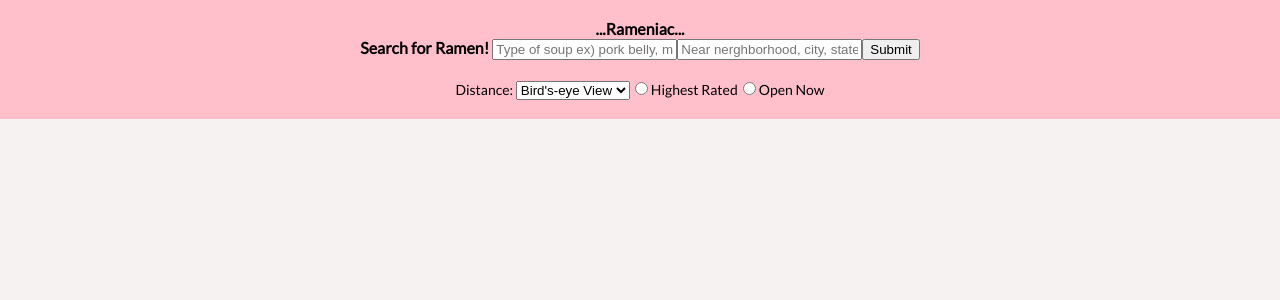
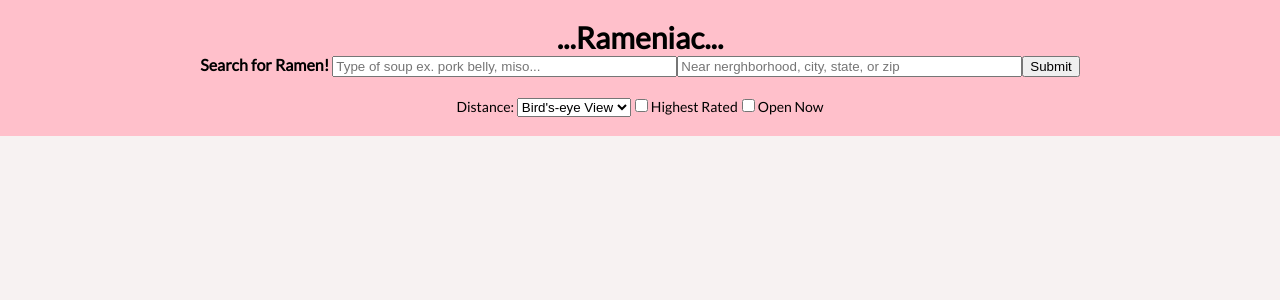
Before and after one commit to wachka06/ramenhead-client, a React (Create React App) app: page / in a window 1280 px wide. Shown: the top 300 px of the page. Built offline with nearby package versions, Linux system fonts and the light colour scheme.

Commit message:
filter function done

```diff
--- a/src/App.js
+++ b/src/App.js
@@ -11,8 +11,8 @@ class App extends Component {
     searchWord: '',
     searchArea: '',
     selectedRamen: {},
-    sortByRating: '',
-    sortByOpen: '',
+    sortByRating: false,
+    sortByOpen: false,
     sortByDistance: "Bird's-eye View"
   }
 
@@ -62,12 +62,12 @@ class App extends Component {
           return obj.distance <= 322
         })
       }
-      if (this.state.sortByRating === "Highest Rated") {
+      if (this.state.sortByRating) {
          filteredRamenArray = filteredRamenArray.sort(function(obj1, obj2) {
            return obj2.rating - obj1.rating
          })
        }
-       if (this.state.sortByOpen === "isOpen") {
+       if (this.state.sortByOpen) {
           filteredRamenArray = filteredRamenArray.filter(obj => {
             return obj.is_closed === false
           })
@@ -138,12 +138,13 @@ class App extends Component {
   //       )
   // }
 
-  handleRating = (event) => {
-    this.setState({sortByRating: event.target.value})
+  handleRating = (event) => { // if the User can unclick the Rating, use checkbox instead of radiobutton!
+    // console.log("checked:", event.target.checked)
+    this.setState({sortByRating: event.target.checked}) // event.target.checked gives you boolean.
   }
 
   handleOpen = (event) => {
-    this.setState({sortByOpen: event.target.value})
+    this.setState({sortByOpen: event.target.checked})
   }
 
   handleDistance = (event) => {
@@ -155,12 +156,12 @@ class App extends Component {
     console.log("APP", this.state)
     return (
       <div className="App">
-
+        <div className="background">
         <RamenForm
           handleInput={this.handleInput} searchWord={this.state.searchWord} searchArea={this.state.searchArea} handleChange={this.handleChange} handleRating={this.handleRating} sortByRating={this.state.sortByRating} handleOpen={this.handleOpen} sortByOpen={this.state.sortByOpen} handleDistance={this.handleDistance} sortByDistance={this.state.sortByDistance} />
         <RamenList ramens={this.handleRamens()} handleClick={this.handleClick} />
         <DisplayRamen selectedRamen={this.state.selectedRamen} />
-
+      </div>
       </div>
     );
   }
--- a/src/components/Ramen.js
+++ b/src/components/Ramen.js
@@ -5,10 +5,10 @@ const Ramen = (props) => {
 
   return(
     <tr className="ramens">
-      <td><h4 onClick={() => props.handleClick(props.ramen)}>{props.ramen.name}</h4></td>
+      <td><h4 className="shop-title" onClick={() => props.handleClick(props.ramen)}>{props.ramen.name}</h4></td>
       <td>{props.ramen.rating}</td>
       <td>{props.ramen.price}</td>
-      <td >{props.ramen.location.display_address.join('')}</td>
+      <td>{props.ramen.location.display_address.join('')}</td>
     </tr>
   )
 }
--- a/src/components/RamenForm.js
+++ b/src/components/RamenForm.js
@@ -8,12 +8,13 @@ const RamenForm = (props) => {
   return(
     <Fragment>
       <br />
-        <strong>...Rameniac...</strong>
+        <strong className="logo">...Rameniac...</strong>
+      <br />
       <form className="ramen-form">
         <span>
         <strong>Search for Ramen! </strong>
-        <input name="searchWord" type="text" placeholder="Type of soup ex) pork belly, miso..." onChange={props.handleInput} />
-        <input name="searchArea" type="text" placeholder="Near nerghborhood, city, state, or zip" onChange={props.handleInput}/>
+        <input name="searchWord" type="text" size="40" placeholder="Type of soup ex. pork belly, miso..." onChange={props.handleInput} />
+        <input name="searchArea" type="text" size="40" placeholder="Near nerghborhood, city, state, or zip" onChange={props.handleInput}/>
         <button type="submit" onClick={props.handleChange}>Submit</button>
         </span>
       </form>
@@ -27,11 +28,11 @@ const RamenForm = (props) => {
               <option value="Within 4 blocks">Within 4 blocks</option>
             </select>
             <label>
-              <input type="radio" value="Highest Rated" checked={props.sortByRating === "Highest Rated"} onChange={props.handleRating}/>
+              <input type="checkbox" value="Highest Rated" checked={props.sortByRating} onChange={props.handleRating}/>
               Highest Rated
             </label>
             <label>
-              <input type="radio" value="isOpen" checked={props.sortByOpen === "isOpen"} onChange={props.handleOpen}/>
+              <input type="checkbox" value="isOpen" checked={props.sortByOpen} onChange={props.handleOpen}/>
               Open Now
             </label>
         </div>
--- a/src/css/App.css
+++ b/src/css/App.css
@@ -1,5 +1,9 @@
 .App {
   text-align: center;
+  background-color: pink;
+}
+
+.background {
   background-color: pink;
 }
 
--- a/src/css/DisplayRamen.css
+++ b/src/css/DisplayRamen.css
@@ -1,16 +1,15 @@
 .display-ramen {
-  /* background-color: #e2d5d5; */
-  width: 50%;
-  margin: 0 auto;
+  background-color: #f7f2f2;
+  width: 45%;
+  margin-left: 550px;
   text-align: center;
-  /* float: right; */
-  top: 150px;
-  right: 0px;
-  position: absolute; /* position:static doesn't disturb any components, but position: absolute disturb other components based on top, right etc... */
+  top: 100px;
+  height: 100vh;
+  right: 100px;
 
-  width: 75vw;
-  height: 100vh;
-  display: flex;
+  display: inline-block;
+  float: left; /* based on the parent component, position:abusolute change the position
+               /* position:static doesn't disturb any components, but position: absolute disturb other components based on top, right etc... */
   flex-direction: column;
   justify-content: center;
   align-items: center;
--- a/src/css/RamenForm.css
+++ b/src/css/RamenForm.css
@@ -1,5 +1,10 @@
+.logo {
+  font-size: 30px;
+}
+
 .ramen-form {
   background-color: pink;
+  font-size: 16px;
 }
 
 .sortby {
--- a/src/css/RamenList.css
+++ b/src/css/RamenList.css
@@ -1,6 +1,7 @@
 .list-ramen {
   background-color: #f7f2f2;
   position: absolute;
+  width: 45%;
   left: 20px;
   overflow: scroll;
   display: flex;
@@ -11,3 +12,7 @@
 .ramens {
   font-size: 16px;
 }
+
+/* .shop-title {
+  margin-bottom: -10px;
+} */
```
Also changed, not shown: src/components/DisplayRamen.js (+10 -1 lines).
